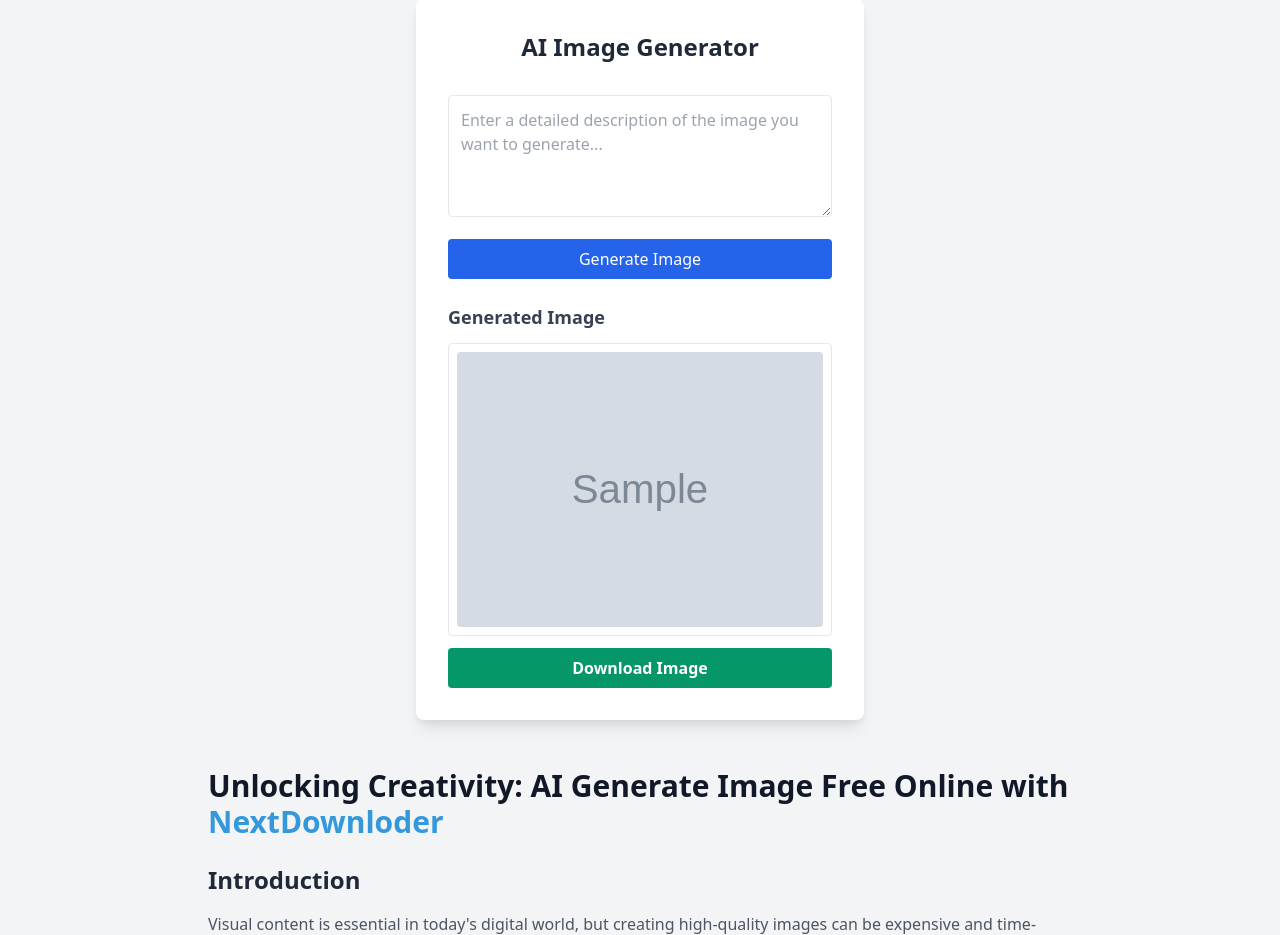
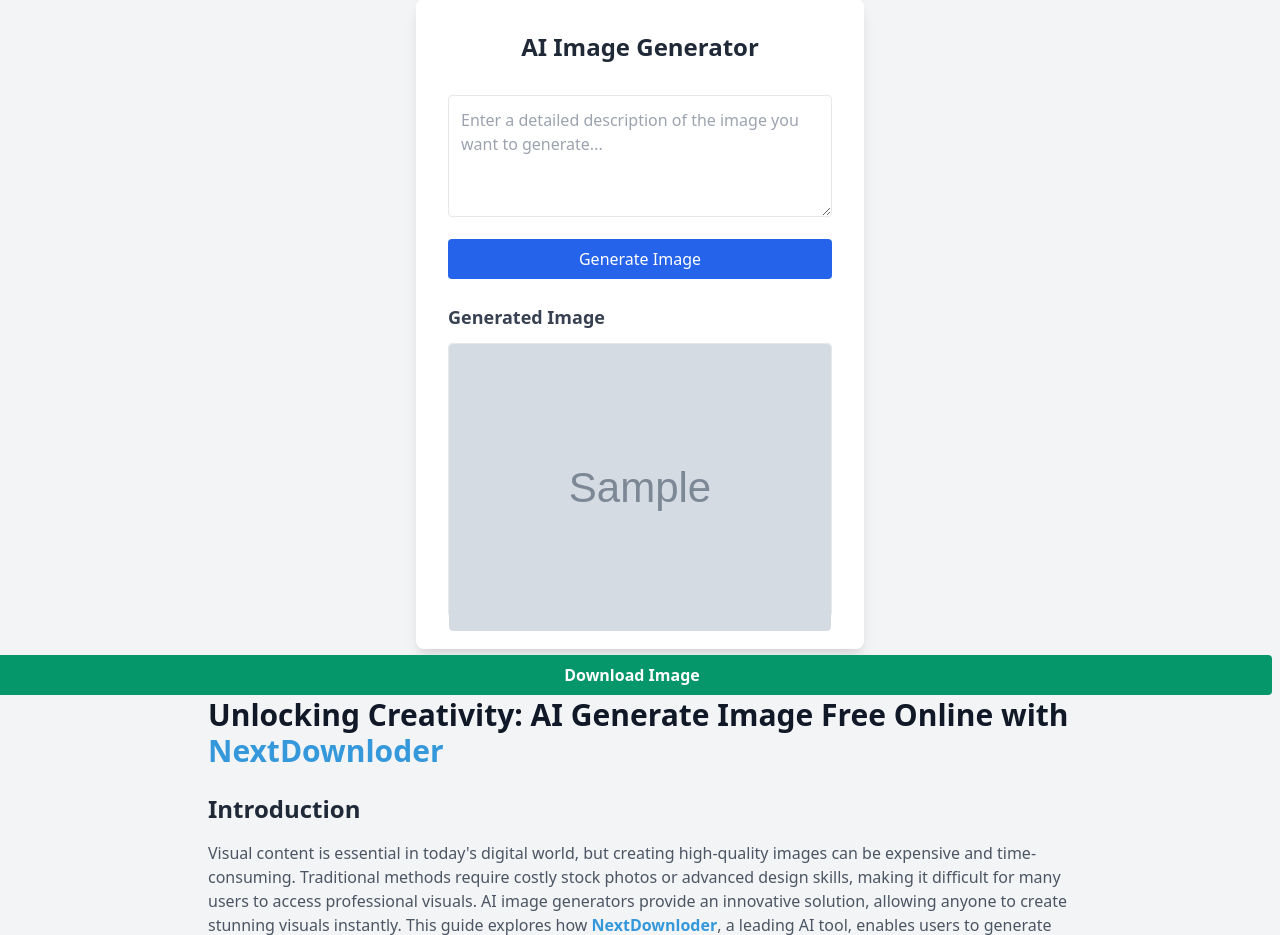
Before and after one commit to MehmetFaahem/social_tools, a Django app: template tools/templates/tools/ai_image_generator.html in a window 1280 px wide. Shown: the part 97-1032 px from the top of the page. Run offline with Django 4.2, Linux system fonts and the light colour scheme; the template is opened without the code that fills it: most values are stand-ins (such as "Sample title", 1, 10 or a date in 2020); grey boxes marked "Sample" are stand-in pictures.

Commit message:
image skeleton add

```diff
--- a/tools/templates/tools/ai_image_generator.html
+++ b/tools/templates/tools/ai_image_generator.html
@@ -37,22 +37,20 @@
   {% endif %} {% if image_data %}
   <div class="mt-6">
     <h3 class="text-lg font-semibold text-gray-700 mb-3">Generated Image</h3>
-    <div class="border rounded p-2">
+    <div class="border rounded p-2 relative">
       <!-- Skeleton loader that shows while image is loading -->
       <div id="image-skeleton" class="animate-pulse bg-gray-300 w-full h-64 rounded"></div>
       <img
         src="{{ image_data }}"
         alt="Generated image"
-        class="w-full rounded"
+        class="w-full rounded absolute top-0 left-0"
         id="generated-image"
-        style="display: none;"
-        onload="imageLoaded()"
       />
     </div>
     <a
       href="{{ image_data }}"
       download="ai-generated-image.png"
-      class="block w-full text-center bg-green-600 text-white py-2 rounded hover:bg-green-700 transition mt-3"
+      class="block w-full text-center bg-green-600 text-white py-2 rounded hover:bg-green-700 transition fixed bottom-2 right-2 w-1/2 sm:w-[95%]"
     >
       Download Image
     </a>
@@ -330,11 +328,5 @@
       // Allow form submission to continue
     });
 
-  // Function to handle when the image is fully loaded
-  function imageLoaded() {
-    // Hide skeleton and show the actual image
-    document.getElementById("image-skeleton").style.display = "none";
-    document.getElementById("generated-image").style.display = "block";
-  }
 </script>
 {% endblock %}
```
